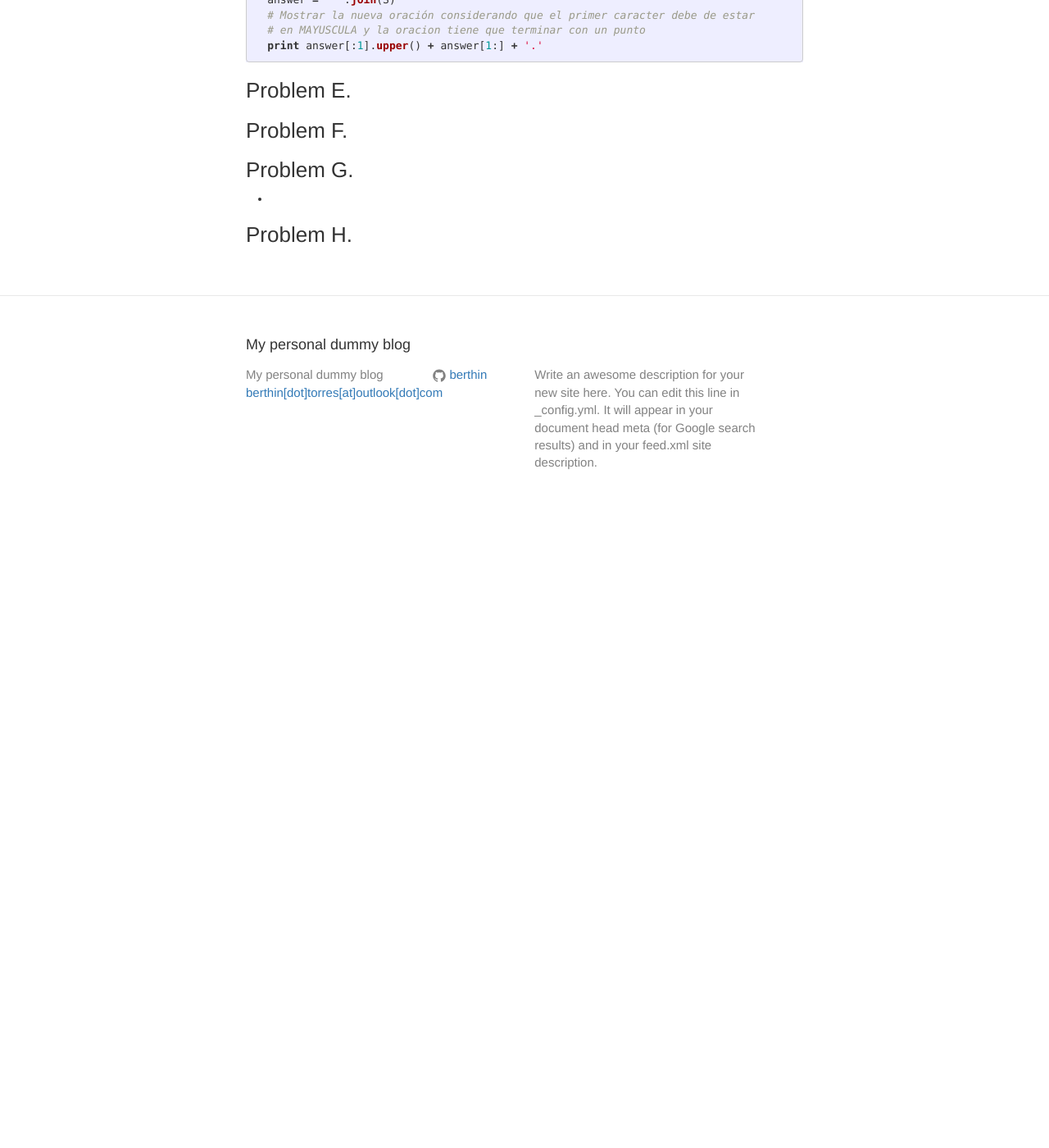
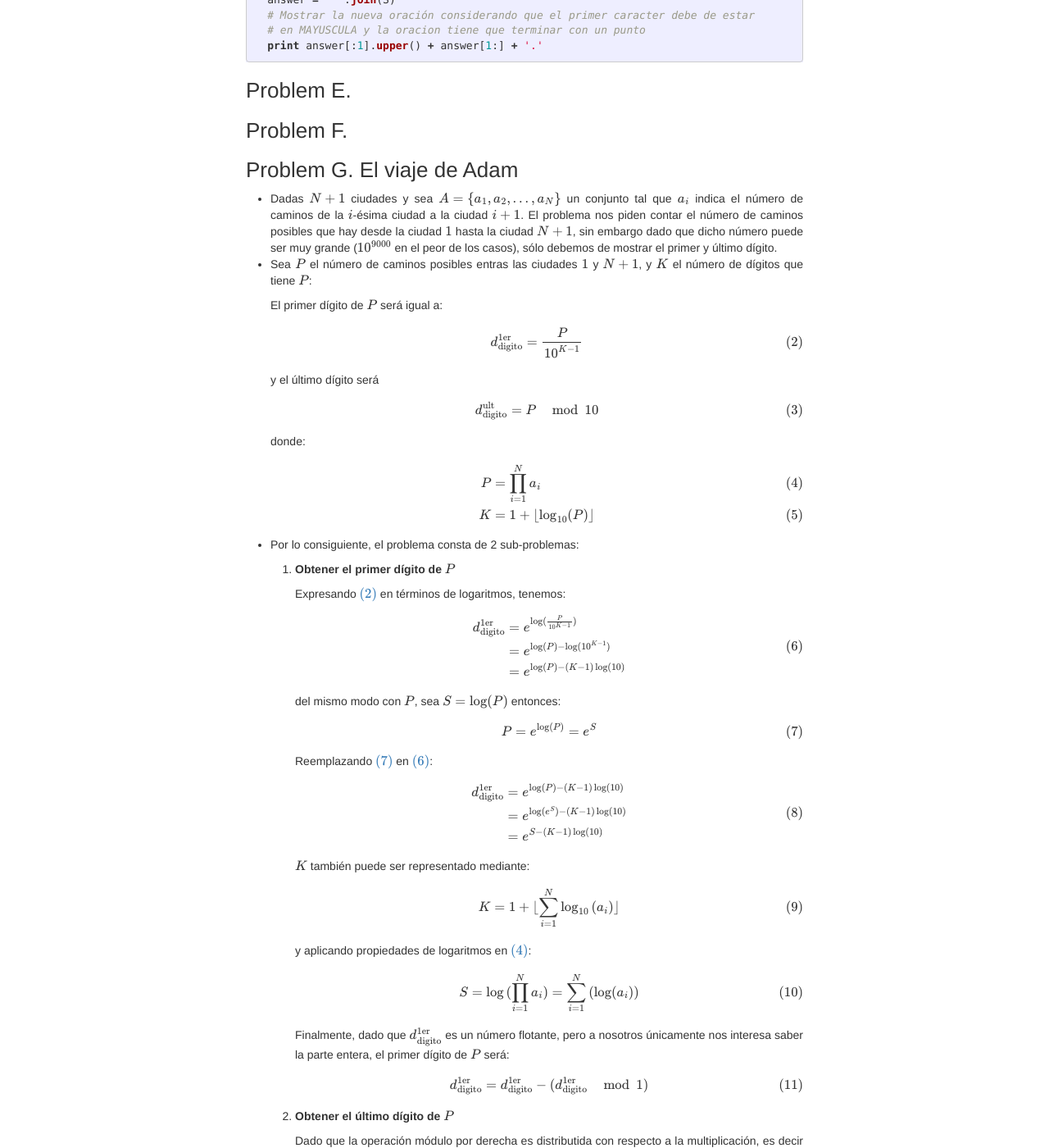
Before and after one commit to berthin/berthin.github.io, a Jekyll site: the page built from _posts/2016-07-21-xcuscontest.markdown, in a window 1280 px wide and 1400 px high, scrolled down 2553 px. Shown: the whole window at 82% size. Built offline with Jekyll 4.4.1, drawn with Linux system fonts in a browser that asks for light colours; nearby versions of some CDN libraries; formulas are drawn with MathJax 3; a style sheet for code colours, icons or effects is not loaded; before the commit the page ends 3183 px from its top, so only the background shows below that; some of the changed text lies outside the part shown.

Commit message:
adding problem G

````diff
--- a/_posts/2016-07-21-xcuscontest.markdown
+++ b/_posts/2016-07-21-xcuscontest.markdown
@@ -78,7 +78,7 @@ edit_link: 2016-07-21-xcuscontest.markdown
 
 
 ### Problem A. Horarios <a id="Problem-A"/>
-* Sea $$ H = \lbrace (t_{o_1}, t_{f_1}), (t_{o_2}, t_{f_2}), \dots (t_{o_N}, t_{f_N}) \rbrace $$ un conjunto indicando los horarios de $$ N $$ cursos tal que: $$ (t_{o_p}, t_{f_p}) $$ indica el tiempo de inicio y tiempo fin para el $$ p $$-ésimo curso ($$ 1 \leq k \leq N $$). Nos piden obtener el máximo intérvalo libre entre cursos ($$ t_{libre} $$) y el máximo intérvalo consecutivo de cursos ($$ t_{ocupado}$$).
+* Sea $$ H = \lbrace (t_{o_1}, t_{f_1}), (t_{o_2}, t_{f_2}), \dots (t_{o_N}, t_{f_N}) \rbrace $$ un conjunto indicando los horarios de $$ N $$ cursos tal que: $$ (t_{o_p}, t_{f_p}) $$ indica el tiempo de inicio y tiempo fin para el $$ p $$-ésimo curso ($$ 1 \leq p \leq N $$). Nos piden obtener el máximo intérvalo libre entre cursos ($$ t_{libre} $$) y el máximo intérvalo consecutivo de cursos ($$ t_{ocupado}$$).
 * Por conveniencia, vamos a definir que $$ H $$ es un conjunto ordenado crecientemente considerando que $$ (t_{o_p}, t_{f_p}) <= (t_{o_q}, t_{f_q}) $$ si $$ t_{o_p} \leq t_{o_q} \wedge t_{o_q} \leq t_{f_p} $$ para todo $$ 1 \leq p < q \leq N $$.
 * Suponiendo que no hay intersección entre los horarios, es decir $$t_{f_p} < t_{o_q}$$, la respuesta sería:
 
@@ -177,8 +177,104 @@ for iT in xrange(T):
 
 ### Problem F. <a id="Problem-F"/>
 
-### Problem G. <a id="Problem-G"/>
+### Problem G. El viaje de Adam <a id="Problem-G"/>
 
-*
+* Dadas $$N+1$$ ciudades y sea $$A=\{a_1, a_2, \dots, a_N \}$$ un conjunto tal que $$a_i$$ indica el número de caminos de la $$i$$-ésima ciudad a la ciudad $$i+1$$. El problema nos piden contar el número de caminos posibles que hay desde la ciudad $$1$$ hasta la ciudad $$N+1$$, sin embargo dado que dicho número puede ser muy grande ($$10^{9000}$$ en el peor de los casos), sólo debemos de mostrar el primer y último dígito.
+* Sea $$P$$ el número de caminos posibles entras las ciudades $$1$$ y $$N+1$$, y $$K$$ el número de dígitos que tiene $$P$$:
+
+  El primer dígito de $$P$$ será igual a:
+  \begin{equation}
+    d_{\text{digito}}^{\text{1er}} = \frac{P}{10^{K-1}} \label{eqG:1}
+  \end{equation}
+  y el último dígito será
+  \begin{equation}
+    d_{\text{digito}}^{\text{ult}} = P \mod 10 \label{eqG:2}
+  \end{equation}
+  donde:
+  \begin{align}
+    P &= \prod_{i=1}^{N}{a_i} \label{eqG:P}\cr
+    K &= 1 + \lfloor{\log_{10}(P)}\rfloor \label{eqG:K}
+  \end{align}
+* Por lo consiguiente, el problema consta de 2 sub-problemas:
+
+  1. **Obtener el primer dígito de $$P$$**
+
+      Expresando \eqref{eqG:1} en términos de logaritmos, tenemos:
+
+      \begin{equation}
+        \begin{split}
+          d_{\text{digito}}^{\text{1er}} &= e^{\log\({\frac{P}{10^{K-1}}}\)}   \cr
+                                         &= e^{\log(P) - \log(10^{K-1})} \cr
+                                         &= e^{\log(P) - (K-1)\log(10)}
+        \end{split}
+        \label{eqG:1log}
+      \end{equation}
+      del mismo modo con $$P$$, sea $$S=\log(P)$$ entonces:
+      \begin{equation}
+        P = e^{\log(P)} = e^{S} \label{eqG:logP}
+      \end{equation}
+      Reemplazando \eqref{eqG:logP} en \eqref{eqG:1log}:
+      \begin{equation}
+        \begin{split}
+          d_{\text{digito}}^{\text{1er}} &= e^{\log(P) - (K-1)\log(10)}    \cr
+                                         &= e^{\log(e^{S}) - (K-1)\log(10)}\cr
+                                         &= e^{S - (K-1)\log(10)}
+        \end{split}
+        \label{eqG:1f}
+      \end{equation}
+      $$K$$ también puede ser representado mediante:
+      \begin{equation}
+        K = 1 + \lfloor{\sum_{i=1}^{N}{\log_{10}{(a_i)}}}\rfloor \label{eqG:K2}
+      \end{equation}
+      y aplicando propiedades de logaritmos en \eqref{eqG:P}:
+      \begin{equation}
+        S = \log{\(\prod_{i=1}^{N}{a_i}\)} = \sum_{i=1}^{N}{(\log(a_i))} \label{eqG:S}
+      \end{equation}
+
+      Finalmente, dado que $$d_{\text{digito}}^{\text{1er}}$$ es un número flotante, pero a nosotros únicamente nos interesa saber la parte entera, el primer dígito de $$P$$ será:
+      \begin{equation}
+        d_{\text{digito}}^{\text{1er}} = d_{\text{digito}}^{\text{1er}} - (d_{\text{digito}}^{\text{1er}} \mod 1)
+      \end{equation}
+
+  2. **Obtener el último dígito de $$P$$**
+
+      Dado que la operación módulo por derecha es distributida con respecto a la multiplicación, es decir $$(A\cdot B) \mod M = ((A \mod M) \cdot (B \mod M)) \mod M$$, para obtener $$d_{\text{digito}}^{\text{ult}}$$ usaremos los valores de $$a_i \mod 10$$. Es importante realizar la operación módulo en cada iteración para la obtención del último dígito dado que en algún instante podríamos estar en un caso de *overflow* dados los límites de un número entero de 32 bits (ver código para mejor aclaración).
+
+* Código en Python:
+
+```python
+# Importar libreria math que contiene la funcion log, log10, floor, y el valor
+# de e (neperiano)
+import math
+
+# Leer T (número de casos de prueba)
+T = int(raw_input())
+# Procesar cada caso
+for iT in xrange(T):
+  # Leer N (número de ciudades - 1)
+  N = int(raw_input())
+  # Leer A (el número de caminos entre ciudades)
+  A = map(int, raw_input().split(' '))
+
+  # Primer subproblema: primer dígito de P
+  # Calcular S
+  S = sum(map(math.log, A))
+  # Calcular K
+  K = 1 + math.floor(sum(map(math.log10, A)))
+  # Calcular el primer digito
+  p_dig = math.e ** (S - (K - 1) * math.log(10))
+  # Obtener la parte entera de p_dig
+  p_dig = int(p_dig - (p_dig % 1))
+
+  # Segundo subproblema: ultimo digito de P
+  # Obtener el ultimo digito usando la propiedad distributiva por derecha del
+  # modulo para la multiplicacion
+  u_dig = 1
+  for a_i in A:
+    u_dig = (u_dig * a_i) % 10
+
+  # Mostrar los resultados
+  print p_dig, u_dig
+```
 
 ### Problem H. <a id="Problem-H"/>
````
Also changed, not shown: other parts of _posts/2016-07-21-xcuscontest.markdown (+1 -1 lines).
